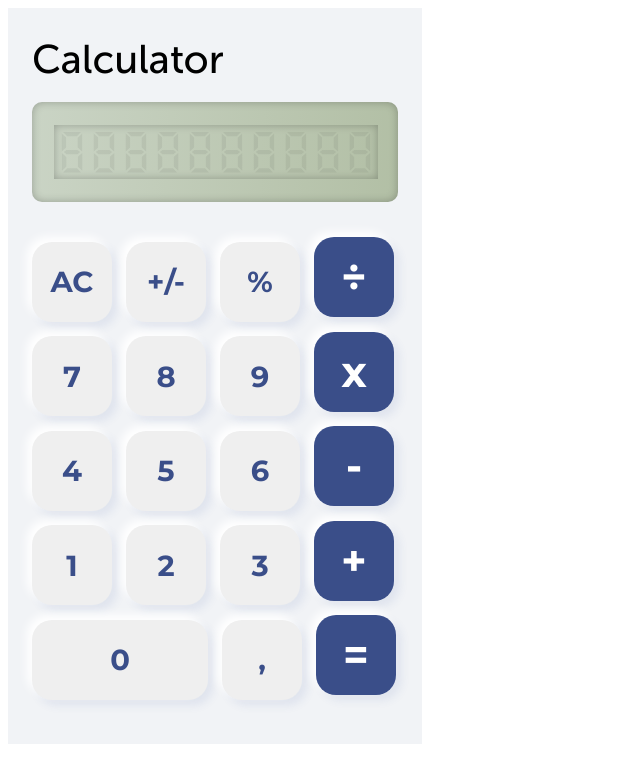
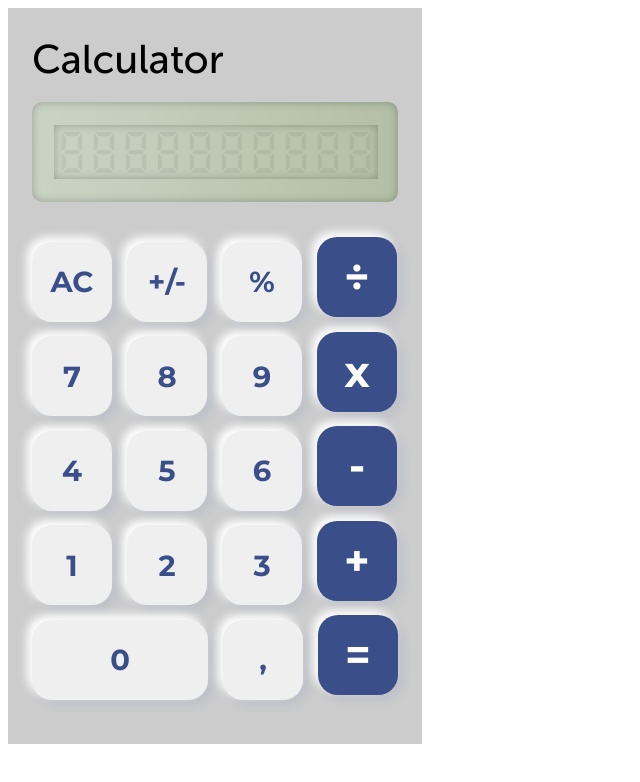
Before and after one commit to MaxBogdanec/Calc_HTML_CSS_JS, a plain HTML site: page index.html in a window 1280 px wide. Shown: the whole page, without its empty margins (0-640 px from the left). Drawn offline with Linux system fonts and the light colour scheme.

Commit message:
second com

```diff
--- a/styles/style.css
+++ b/styles/style.css
@@ -2,7 +2,7 @@
 {
     width: 414px;
     height: 736px;
-    background: #F1F3F6;
+    background:  #cccccc;;
 }
 .caption
 {
@@ -62,7 +62,7 @@
     width: 80px;
     height: 80px;
     border-radius: 20px;
-    margin-right: 10px;
+    margin-right: 11px;
     margin-top: 10px;
     font-size: 25px;
     color: #3A4E89;
```
